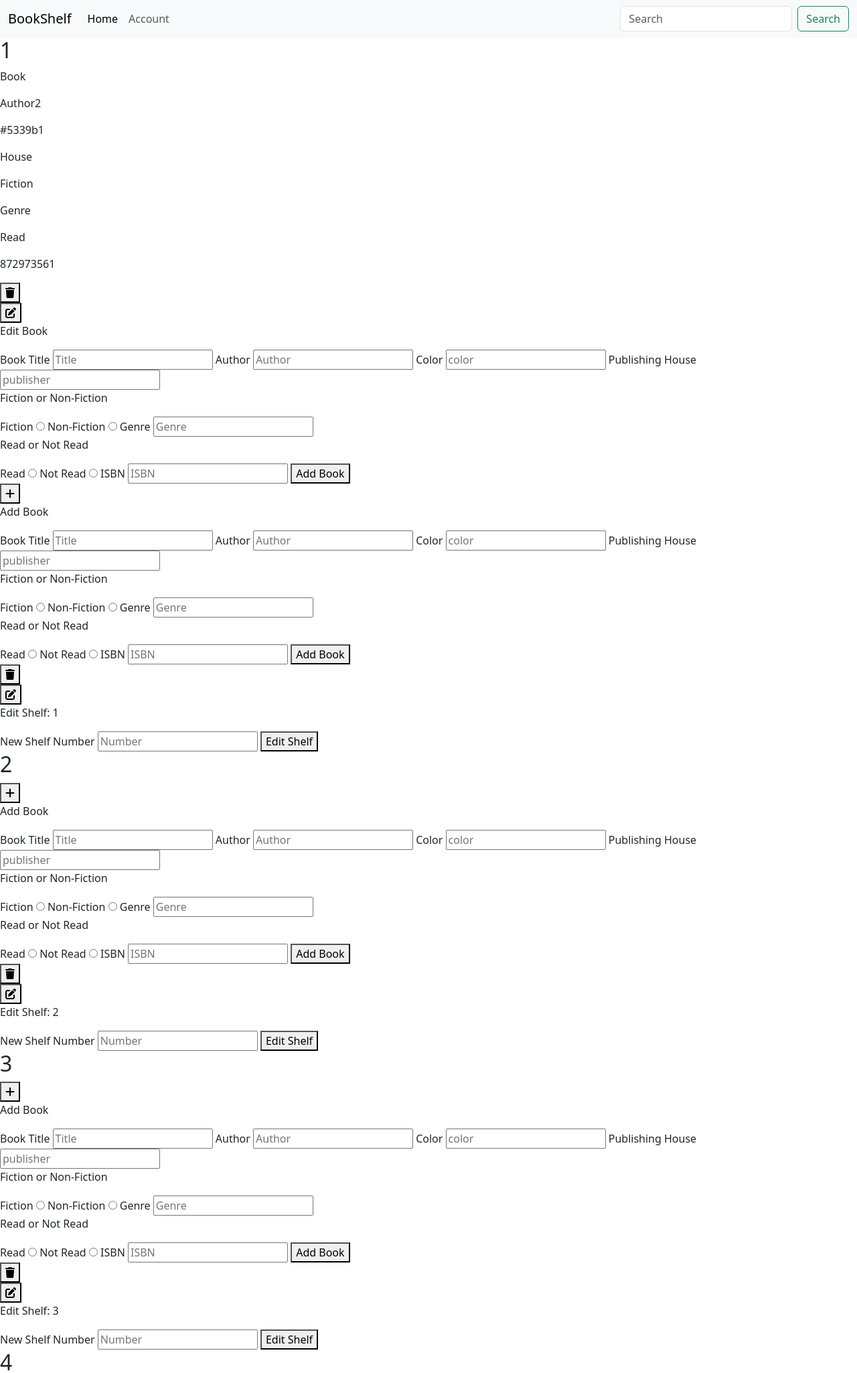
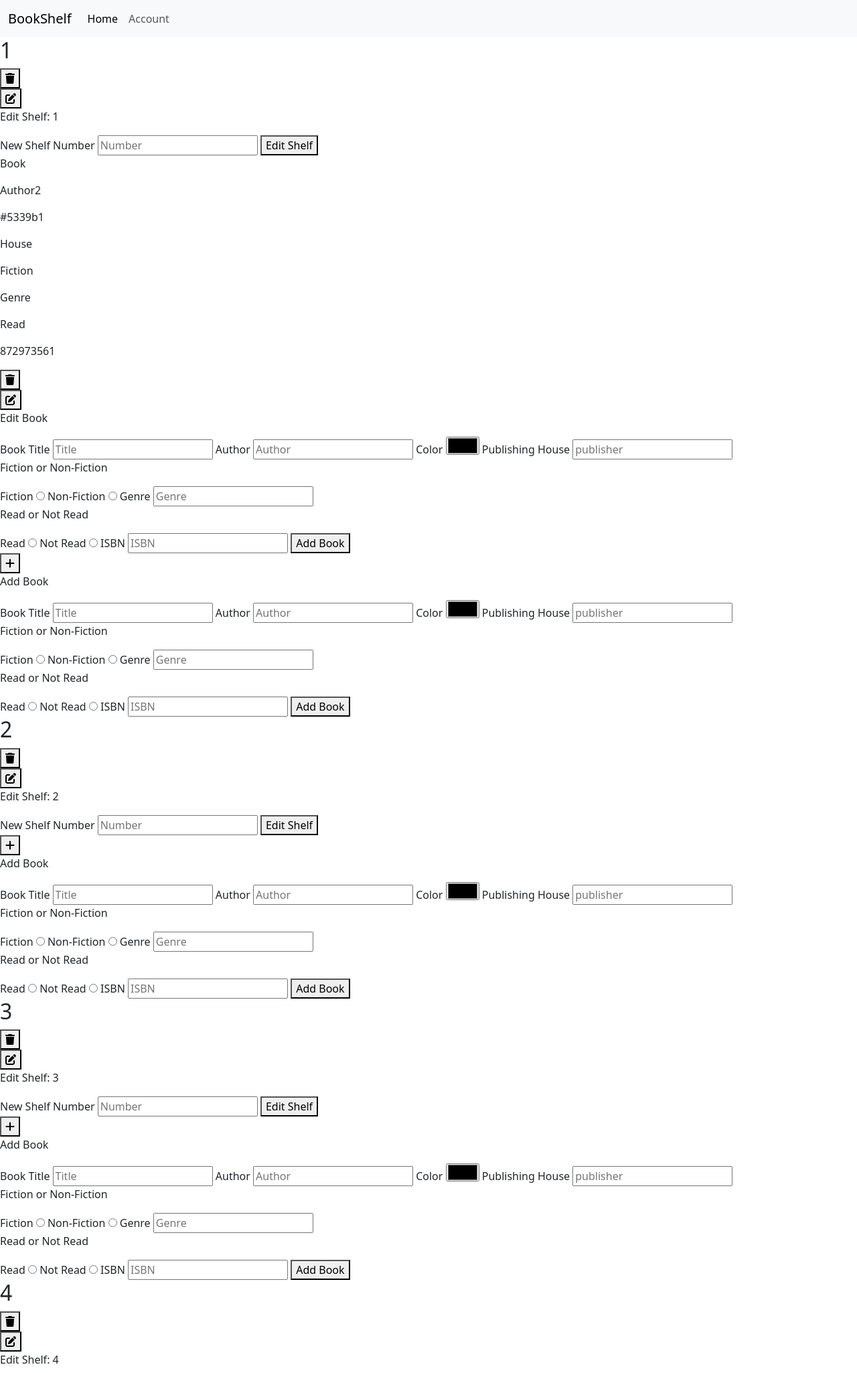
Before and after one commit to hunterb2121/library, a Flask app: page / in a window 1280 px wide. Shown: the top 2050 px of the page at 67% size. Run offline with Flask 3, Linux system fonts and the light colour scheme; a user stored in the database is signed in; data comes from the database, SQL or seed files in the repository; both versions use the stored data as it was after the commit; some libraries are stand-ins or nearby versions.

Commit message:
Old changes

```diff
--- a/app.py
+++ b/app.py
@@ -324,11 +324,16 @@ def logout():
 
     return redirect("/")
 
-"""
+
 @app.route("/account")
 @login_required
 def account():
-    ...
+    db_cur = get_db_connection()[1]
+
+    username = db_cur.execute("SELECT username FROM users WHERE id = ?", (session["user_id"],))
+    username = username.fetchall()[0][0]
+
+    return render_template("account.html", username=username)
 
 
 @app.route("/edit_username", methods=["GET", "POST"])
@@ -347,4 +352,3 @@ def edit_email():
 @login_required
 def edit_password():
     ...
-"""
--- /dev/null
+++ b/old_statics/static/styles.css
@@ -0,0 +1,3 @@
+.hidden {
+    display: none;
+}
--- a/schema.sql
+++ b/schema.sql
@@ -15,12 +15,13 @@ CREATE TABLE books (
     id INTEGER PRIMARY KEY AUTOINCREMENT,
     book_name TEXT NOT NULL,
     author TEXT NOT NULL,
+    pages INTEGER NOT NULL,
     cover_color TEXT NOT NULL,
     publishing_house TEXT NOT NULL,
     fiction_nonfiction INTEGER NOT NULL,
     genre TEXT NOT NULL,
     been_read INTEGER NOT NULL,
-    ISBN TEXT NOT NULL UNIQUE,
+    ISBN TEXT NOT NULL,
     user_id INTEGER NOT NULL,
     FOREIGN KEY (user_id) REFERENCES users (id) ON DELETE CASCADE
 );
--- a/templates/index.html
+++ b/templates/index.html
@@ -1,4 +1,8 @@
 {% extends "layouts.html" %}
+
+{% block active_home %}
+    active
+{% endblock %}
 
 {% block title %}
     Home
@@ -8,8 +12,23 @@
     {% for id, books in library.items() %}
         <div class="shelf" data-id="{{ id }}">
             <h2>{{ id }}</h2>
+            <form action="/remove_shelf" method="post">
+                <input name="remove_shelf_id" type="hidden" value="{{ id }}">
+                <button type="submit"><i class="fa-solid fa-trash"></i></button>
+            </form>
+
+            <button class="show_edit_shelf"><i class="fa-solid fa-pen-to-square"></i></button>
+            <div class="hidden edit_shelf">
+                <form action="/edit_shelf" method="post">
+                    <p>Edit Shelf: {{ id }}</p>
+                    <input name="current_shelf_number" type="hidden" value="{{ id }}">
+                    <label for="shelf_number">New Shelf Number</label>
+                    <input autofill="off" name="shelf_number" placeholder="Number" type="number">
+                    <button type="submit" class="hide_edit_shelf">Edit Shelf</button>
+                </form>
+            </div>
             {% for book in books %}
-                <div class="book">
+                <div class="book" data-id="{{ book.id }}">
                     {% if book.title is not none %}
                         <p>{{ book.title }}</p>
                     {% endif %}
@@ -40,8 +59,9 @@
                             <button type="submit"><i class="fa-solid fa-trash"></i></button>
                         </form>
 
-                        <button name="show_edit_book"><i class="fa-solid fa-pen-to-square"></i></button>
-                        <form action="/edit_book" method="post" id="edit_book">
+                        <button class="show_edit_book"><i class="fa-solid fa-pen-to-square"></i></button>
+                        <div class="hidden edit_book">
+                            <form action="/edit_book" method="post">
                                 <p>Edit Book</p>
                                 <input name="book_id" type="hidden" value="{{ book.id }}">
                                 <label for="book_title">Book Title</label>
@@ -49,7 +69,7 @@
                                 <label for="book_author">Author</label>
                                 <input autofill="off" name="book_author" placeholder="Author" type="text">
                                 <label for="color">Color</label>
-                            <input autofill="off" name="color" placeholder="color" type="text">
+                                <input autofill="off" name="color" placeholder="color" type="color">
                                 <label for="publisher">Publishing House</label>
                                 <input autofill="off" name="publisher" placeholder="publisher" type="text">
                                 <p>Fiction or Non-Fiction</p>
@@ -66,20 +86,22 @@
                                 <input id="not_read" name="read_not_read" type="radio" value="not_read">
                                 <label for="isbn">ISBN</label>
                                 <input autofill="off" name="isbn" placeholder="ISBN" type="number">
-                            <button type="submit">Add Book</button>
+                                <button type="submit" class="hide_edit_book">Add Book</button>
                             </form>
+                        </div>
                     {% endif %}
                 </div>
             {% endfor %}
             <button name="show_add_book"><i class="fa-solid fa-plus"></i></button>
-            <form action="/add_book" method="post" id="add_book">
+            <div class="hidden add_book">
+                <form action="/add_book" method="post">
                     <p>Add Book</p>
                     <label for="book_title">Book Title</label>
                     <input autofill="off" name="book_title" placeholder="Title" type="text">
                     <label for="book_author">Author</label>
                     <input autofill="off" name="book_author" placeholder="Author" type="text">
                     <label for="color">Color</label>
-                <input autofill="off" name="color" placeholder="color" type="text">
+                    <input autofill="off" name="color" placeholder="color" type="color">
                     <label for="publisher">Publishing House</label>
                     <input autofill="off" name="publisher" placeholder="publisher" type="text">
                     <p>Fiction or Non-Fiction</p>
@@ -96,29 +118,22 @@
                     <input id="not_read" name="read_not_read" type="radio" value="not_read">
                     <label for="isbn">ISBN</label>
                     <input autofill="off" name="isbn" placeholder="ISBN" type="number">
-                <button type="submit">Add Book</button>
-            </form>
-
-            <form action="/remove_shelf" method="post">
-                <input name="remove_shelf_id" type="hidden" value="{{ id }}">
-                <button type="submit"><i class="fa-solid fa-trash"></i></button>
-            </form>
-
-            <button name="show_edit_shelf"><i class="fa-solid fa-pen-to-square"></i></button>
-            <form action="/edit_shelf" method="post" id="edit_shelf">
-                <p>Edit Shelf: {{ id }}</p>
-                <input name="current_shelf_number" type="hidden" value="{{ id }}">
-                <label for="shelf_number">New Shelf Number</label>
-                <input autofill="off" name="shelf_number" placeholder="Number" type="number">
-                <button type="submit">Edit Shelf</button>
+                    <button type="submit" class="hide_add_book">Add Book</button>
                 </form>
             </div>
+        </div>
     {% endfor %}
-    <button type="submit" name="show_add_shelf"><i class="fa-solid fa-plus"></i></button>
-    <form action="/add_shelf" method="post" id="add_shelf">
+    <button class="show_add_shelf"><i class="fa-solid fa-plus"></i></button>
+    <div class="hidden add_shelf">
+        <form action="/add_shelf" method="post">
             <p>Add Shelf</p>
             <label for="shelf_number">New Shelf Number</label>
             <input autofill="off" name="shelf_number" placeholder="Number" type="number">
-        <button type="submit">Add Shelf</button>
+            <button type="submit" class="hide_add_shelf">Add Shelf</button>
         </form>
+    </div>
 {% endblock %}
+
+{% block scripts %}
+    <script src="../static/show_forms.js"></script>
+{% endblock %}
--- a/templates/layouts.html
+++ b/templates/layouts.html
@@ -30,16 +30,12 @@
                   <div class="collapse navbar-collapse" id="navbarSupportedContent">
                     <ul class="navbar-nav me-auto mb-2 mb-lg-0">
                       <li class="nav-item">
-                        <a class="nav-link active" aria-current="page" href="#">Home</a>
+                        <a class="nav-link {% block active_home %}{% endblock %}" aria-current="page" href="/">Home</a>
                       </li>
                       <li class="nav-item">
-                        <a class="nav-link" href="/account">Account</a>
+                        <a class="nav-link {% block active_account %}{% endblock %}" href="/account">Account</a>
                       </li>
                     </ul>
-                    <form class="d-flex" role="search">
-                      <input class="form-control me-2" type="search" placeholder="Search" aria-label="Search">
-                      <button class="btn btn-outline-success" type="submit">Search</button>
-                    </form>
                   </div>
                 </div>
               </nav>
@@ -49,9 +45,7 @@
             {% block main %}{% endblock %}
         </main>
 
-        <footer>
-            {% block footer %}{% endblock %}
-        </footer>
+        {% block scripts %}{% endblock %}
 
     </body>
 
```
Also changed, not shown: old_statics/static/show_forms.js (added, +52 -0 lines), templates/account.html (added, +39 -0 lines), test.py (+3 -31 lines), library.db, 3 other files. Lines whose indentation alone changed are shown as unchanged.
